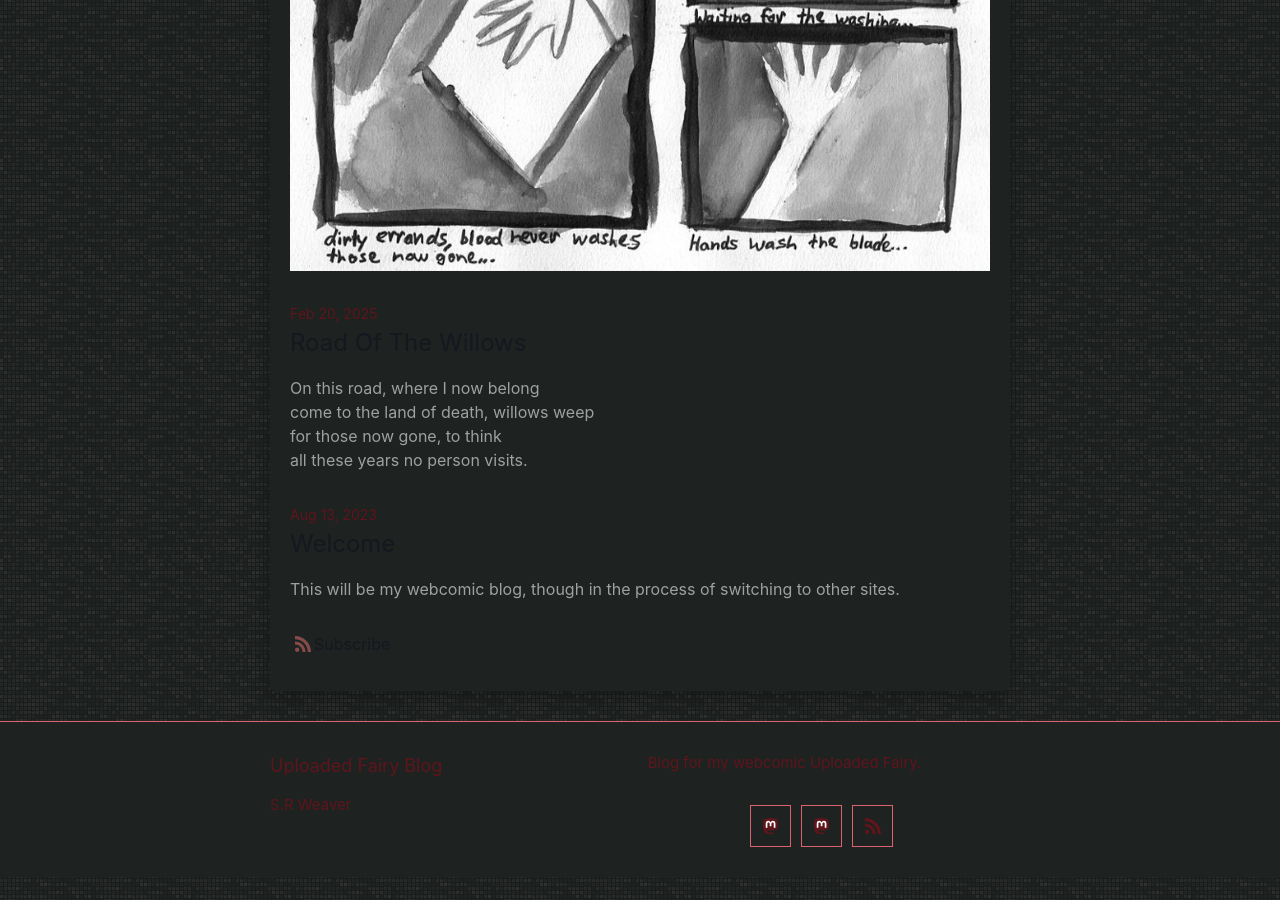
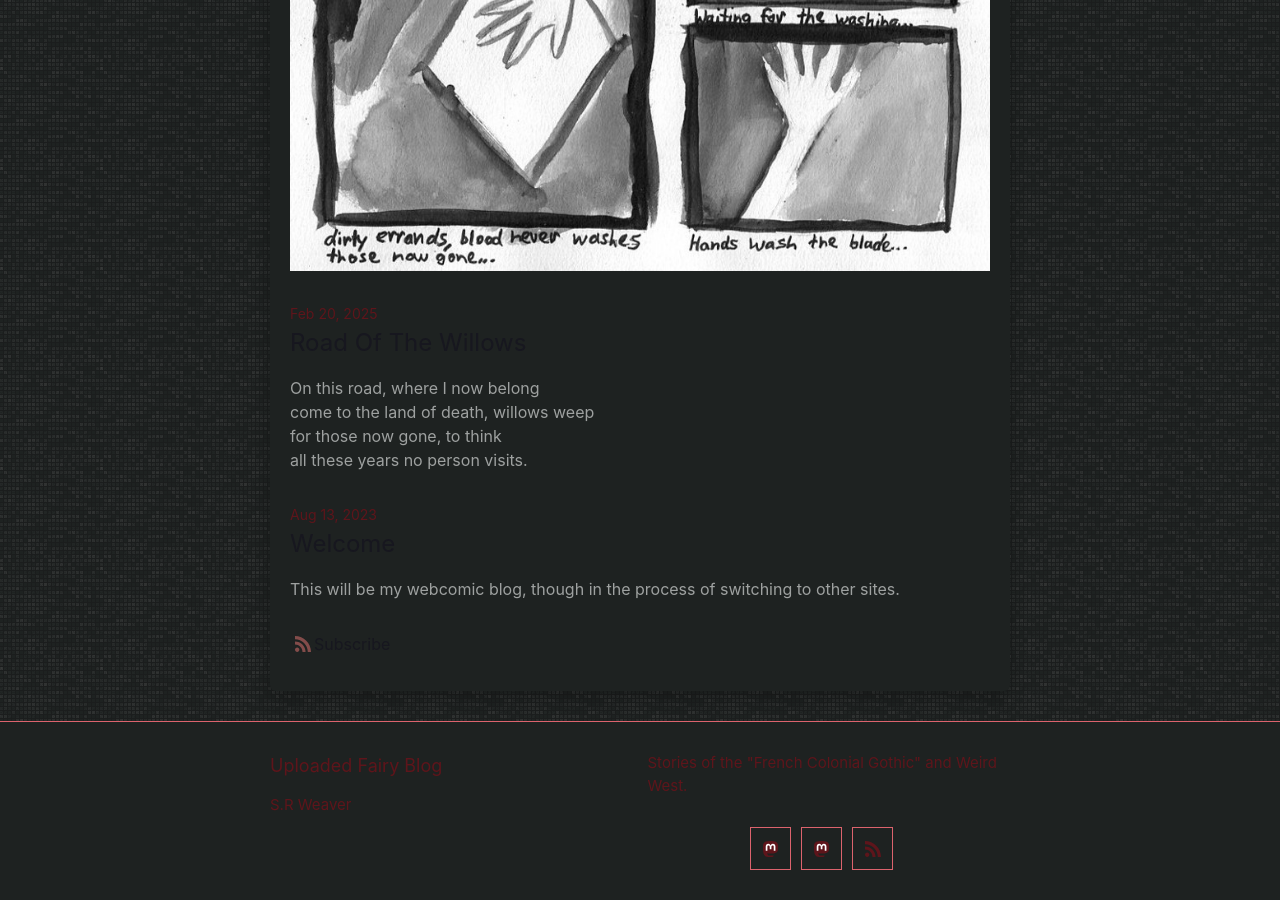
Before and after one commit to LWFlouisa/UFBlog, a Jekyll site: the page built from index.md, in a window 1280 px wide and 900 px high, scrolled down 3789 px. Built offline with Jekyll 4.4.1, drawn with Linux system fonts in a browser that asks for light colours.

Commit message:
Update _config.yml

```diff
--- a/_config.yml
+++ b/_config.yml
@@ -2,7 +2,7 @@ title: "Uploaded Fairy Blog"
 author: "S.R Weaver"
 email:
 description: > # this means to ignore newlines until "show_exerpts:"
-  Blog for my webcomic Uploaded Fairy.
+  Stories of the "French Colonial Gothic" and Weird West.
 
 show_excerpts: true # set to true to show excerpts on the homepage
 
```
